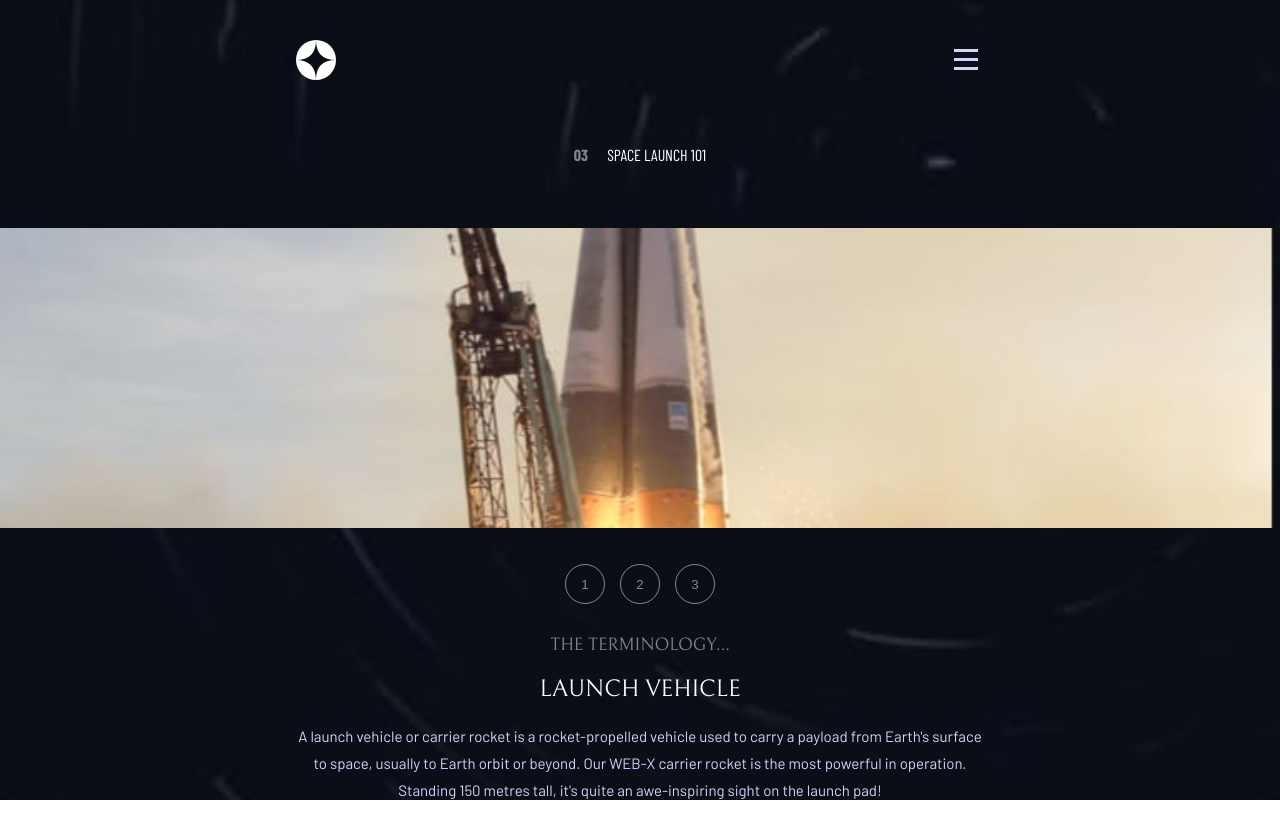
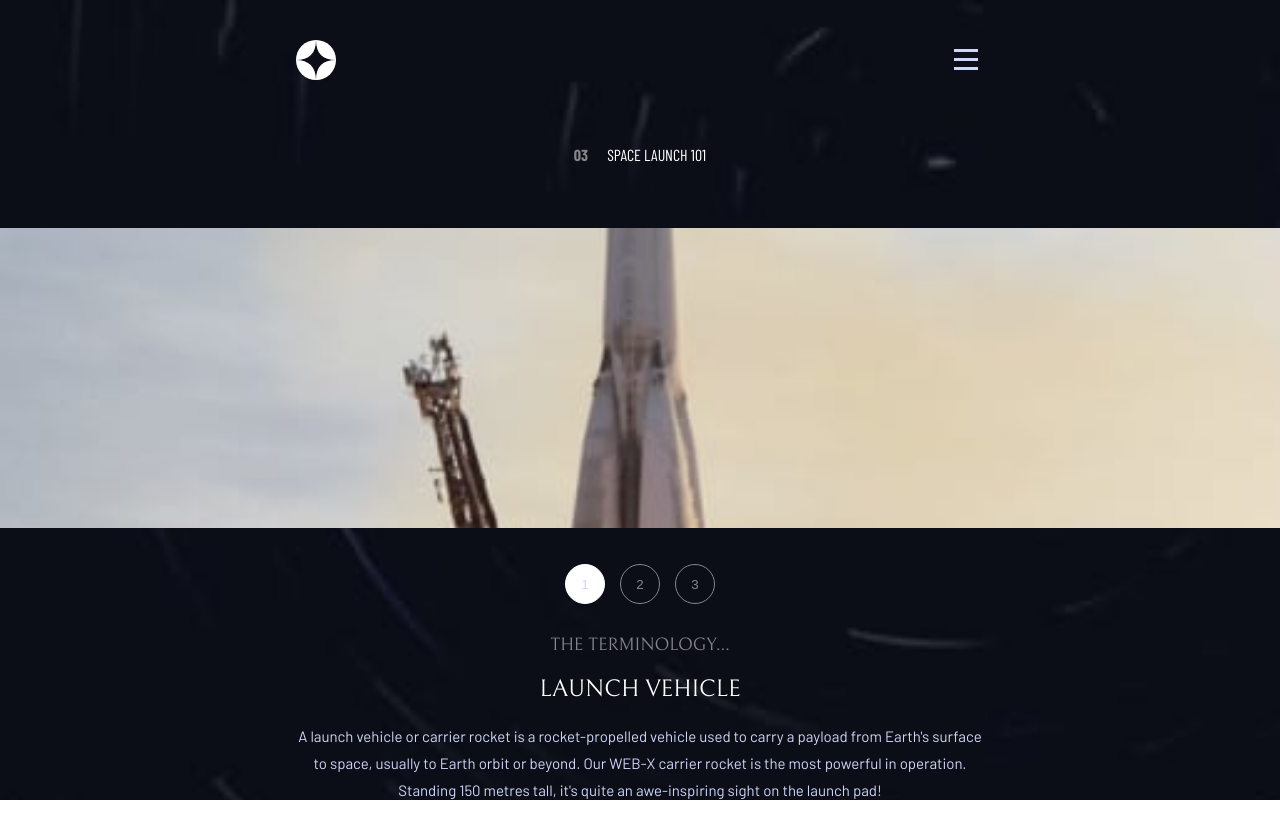
Before and after one commit to phi1s/space-tourism-website, a Vue app: page /technology in a window 1280 px wide. Shown: the top 838 px of the page. Built offline with nearby package versions, Linux system fonts and the light colour scheme.

Commit message:
add data to technology view

```diff
--- a/src/data.ts
+++ b/src/data.ts
@@ -113,24 +113,24 @@ export const technology: Technology[] = [
     {
         name: "Launch vehicle",
         images: {
-            portrait: "./assets/technology/image-launch-vehicle-portrait.jpg",
-            landscape: "./assets/technology/image-launch-vehicle-landscape.jpg"
+            portrait: "src/assets/technology/image-launch-vehicle-portrait.jpg",
+            landscape: "src/assets/technology/image-launch-vehicle-landscape.jpg"
         },
         description: "A launch vehicle or carrier rocket is a rocket-propelled vehicle used to carry a payload from Earth's surface to space, usually to Earth orbit or beyond. Our WEB-X carrier rocket is the most powerful in operation. Standing 150 metres tall, it's quite an awe-inspiring sight on the launch pad!"
     },
     {
         name: "Spaceport",
         images: {
-            portrait: "./assets/technology/image-spaceport-portrait.jpg",
-            landscape: "./assets/technology/image-spaceport-landscape.jpg"
+            portrait: "src/assets/technology/image-spaceport-portrait.jpg",
+            landscape: "src/assets/technology/image-spaceport-landscape.jpg"
         },
         description: "A spaceport or cosmodrome is a site for launching (or receiving) spacecraft, by analogy to the seaport for ships or airport for aircraft. Based in the famous Cape Canaveral, our spaceport is ideally situated to take advantage of the Earth’s rotation for launch."
     },
     {
         name: "Space capsule",
         images: {
-            portrait: "./assets/technology/image-space-capsule-portrait.jpg",
-            landscape: "./assets/technology/image-space-capsule-landscape.jpg"
+            portrait: "src/assets/technology/image-space-capsule-portrait.jpg",
+            landscape: "src/assets/technology/image-space-capsule-landscape.jpg"
         },
         description: "A space capsule is an often-crewed spacecraft that uses a blunt-body reentry capsule to reenter the Earth's atmosphere without wings. Our capsule is where you'll spend your time during the flight. It includes a space gym, cinema, and plenty of other activities to keep you entertained."
     }
--- a/src/views/TechnologyView.vue
+++ b/src/views/TechnologyView.vue
@@ -1,25 +1,39 @@
+<script setup lang="ts">
+import { technology } from "../data";
+import { ref } from 'vue'
+
+let activeView = ref(0);
+
+const changeActiveView = (view: number) => {
+    activeView.value = view;
+};
+
+const isActive = (view: number) => {
+    return activeView.value === view;
+};
+
+</script>
+
 <template>
     <div class="technology">
         <h4><b>03</b> SPACE LAUNCH 101</h4>
         <div class="image-container">
-            <img src="../assets/technology/image-launch-vehicle-landscape.jpg" />
+            <img :src="technology[activeView].images.portrait" />
         </div>
         <ol>
             <li>
-                <button>1</button>
+                <button :class="{ 'active': isActive(0) }" @click="changeActiveView(0)">1</button>
             </li>
             <li>
-                <button>2</button>
+                <button :class="{ 'active': isActive(1) }" @click="changeActiveView(1)">2</button>
             </li>
             <li>
-                <button>3</button>
+                <button :class="{ 'active': isActive(2) }" @click="changeActiveView(2)">3</button>
             </li>
         </ol>
         <h3>THE TERMINOLOGY…</h3>
-        <h2>LAUNCH VEHICLE</h2>
-        <p>A launch vehicle or carrier rocket is a rocket-propelled vehicle used to carry a payload from Earth's surface
-            to space, usually to Earth orbit or beyond. Our WEB-X carrier rocket is the most powerful in operation.
-            Standing 150 metres tall, it's quite an awe-inspiring sight on the launch pad!</p>
+        <h2>{{ technology[activeView].name }}</h2>
+        <p>{{ technology[activeView].description }}</p>
         <div class="background" />
     </div>
 </template>
@@ -49,7 +63,6 @@ h4 {
 
 ol {
     width: 150px;
-    opacity: 50%;
     margin-top: 400px;
 }
 
@@ -64,6 +77,13 @@ button {
     border: 1px solid var(--color-white);
     background: transparent;
     border-radius: 100%;
+    opacity: 50%;
+}
+
+.active {
+    color: var(--color-dark-navy);
+    background-color: var(--color-white);
+    opacity: 100%;
 }
 
 @media (min-width: 1024px) {}
```
